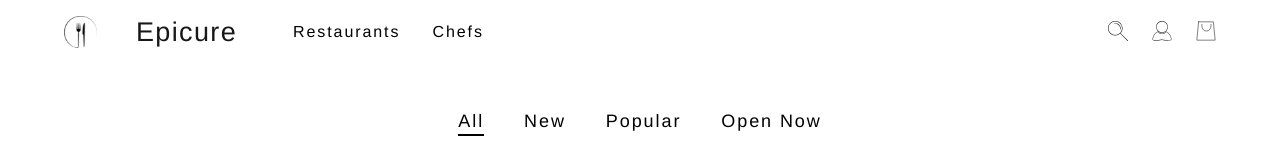
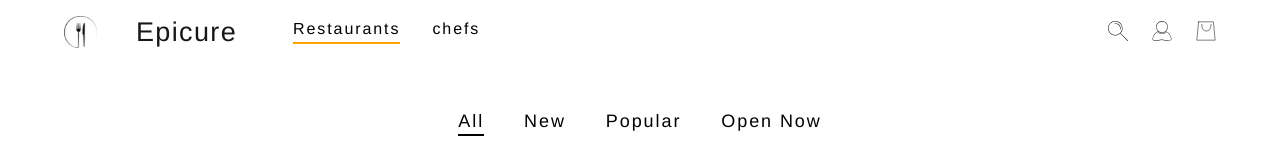
Before and after one commit to keren-elbaz-m/epicure_client, a Next.js app: page /restaurants in a window 1280 px wide. Shown: the top 160 px of the page. Built offline with nearby package versions, Linux system fonts and the light colour scheme.

Commit message:
navbar highlight active menu
highlight active menu item based on pathname

```diff
--- a/src/components/Navbar/Navbar.module.scss
+++ b/src/components/Navbar/Navbar.module.scss
@@ -125,3 +125,14 @@ body{
     text-decoration: none;
   }
 }
+
+.navLink {
+  text-decoration: none;
+  color: black;
+  position: relative;
+  padding-bottom: 4px;
+}
+
+.active {
+  border-bottom: 2px solid orange;
+}
--- a/src/components/Navbar/Navbar.tsx
+++ b/src/components/Navbar/Navbar.tsx
@@ -4,10 +4,12 @@ import { useScreenType } from "@/hooks/useScreenType";
 import NavbarDesktop from "@/components/Navbar/NavbarDesktop";
 import NavbarMobile from "@/components/Navbar/NavbarMobile";
 import { screenType } from "@/types";
+import { usePathname } from "next/navigation";
 
 export default function Navbar() {
     const currentScreenType = useScreenType();
+    const pathname = usePathname();
 
-    return currentScreenType === screenType.DESKTOP ? <NavbarDesktop /> : <NavbarMobile />;
+    return currentScreenType === screenType.DESKTOP ? <NavbarDesktop pathname={pathname}/> : <NavbarMobile />;
 
 }
--- a/src/components/Navbar/NavbarDesktop.tsx
+++ b/src/components/Navbar/NavbarDesktop.tsx
@@ -13,7 +13,10 @@ import { useState } from "react";
 import DropDown from "@/components/dropDown/DropDown";
 import { RESOURES } from "@/data/text";
 
-export default function NavbarDesktop() {
+type NavbarDesktopProps = {
+  pathname: string;
+}
+export default function NavbarDesktop({pathname}:NavbarDesktopProps) {
 
   const [isCartOpen, setIsCartOpen] = useState(false);
   const toggleCart = () => setIsCartOpen(prev => !prev);
@@ -33,8 +36,18 @@ export default function NavbarDesktop() {
           </span>
 
           <div className={styles.links}>
-              <Link href="/restaurants">Restaurants</Link>
-              <Link href="/chefs">Chefs</Link>
+            <Link
+              href="/restaurants"
+              className={`${styles.navLink} ${pathname === '/restaurants' ? styles.active : ''}`}
+            >
+              Restaurants
+            </Link>
+            <Link
+              href="/chefs"
+              className={`${styles.navLink} ${pathname === '/chefs' ? styles.active : ''}`}
+            >
+              chefs
+            </Link>
           </div>
         </div>
 
```
